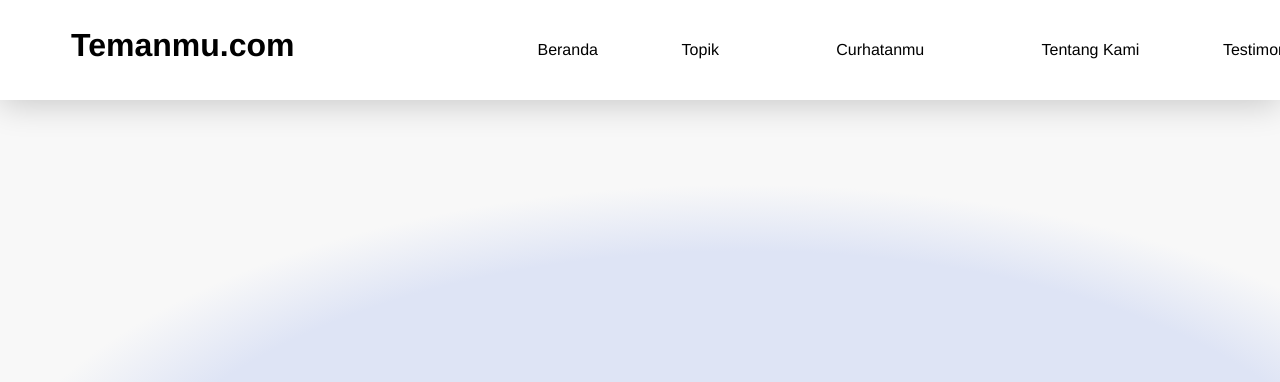
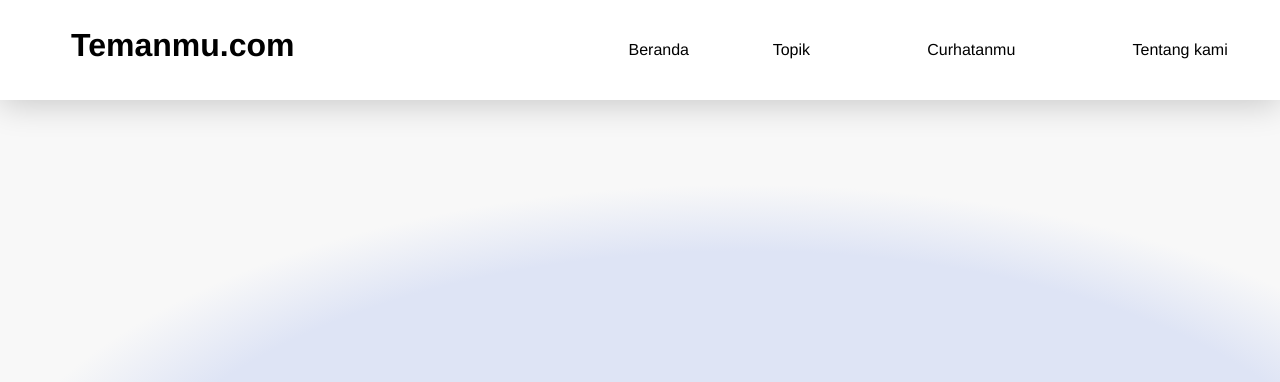
Before and after one commit to V1nh3r/Temanmu.com, a PHP site: page /homepage.html in a window 1280 px wide. Shown: the top 382 px of the page. Run offline with PHP 8.4, Linux system fonts and the light colour scheme.

Commit message:
button
button

```diff
--- a/homepage.html
+++ b/homepage.html
@@ -20,7 +20,9 @@
                     <a href="topik.html" class="button-text-2">Topik</a>
                   </div>
                   <div class="button-text-wrapper"><div class="button-text-2">Curhatanmu</div></div>
-                  <div class="button-text-wrapper"><div class="button-text-2">Tentang Kami</div></div>
+                  <div class="button-text-wrapper">
+                    <a href="tentang-kami.html" class="button-text-2">Tentang kami</a>
+                  </div>
                   <div class="div-wrapper"><div class="button-text-2">Testimoni</div></div>
                 </div>
                   <div class="icon-profile-wrapper">
@@ -113,13 +115,17 @@
                   <div class="button-text-4">Beranda</div>
               </a>
           </div>
-          <div class="button-text-3">
-              <a href="topik.html">
-                  <div class="button-text-4">Topik</div>
+            <div class="button-text-3">
+                <a href="topik.html">
+                    <div class="button-text-4">Topik</div>
+                </a>
+            </div>
+            <div class="button-text-3"><div class="button-text-4">Curhatanmu</div></div>
+            <div class="button-text-3">
+              <a href="tentang-kami.html">
+                  <div class="button-text-4">Tentang kami</div>
               </a>
-          </div>
-            <div class="button-text-3"><div class="button-text-4">Curhatanmu</div></div>
-            <div class="button-text-3"><div class="button-text-4">Tentang Kami</div></div>
+            </div>
             <div class="button-text-3"><div class="button-text-4">Testimoni</div></div>
           </div>
         </footer>
--- a/style_homepage.css
+++ b/style_homepage.css
@@ -130,19 +130,20 @@
     display: flex;
     width: 616px;
     align-items: center;
-    justify-content: center;
+    justify-content: space-around;
     gap: 10px;
     padding: 20px 10px 10px;
     position: absolute;
     top: 10px;
     left: -100px;
+
   }
 
   .home-brenda .button-text {
     display: inline-flex;
     align-items: center;
     justify-content: center;
-    gap: 20px;
+    gap: 10px;
     padding: 10px 20px;
     position: relative;
     flex: 0 0 auto;
```
